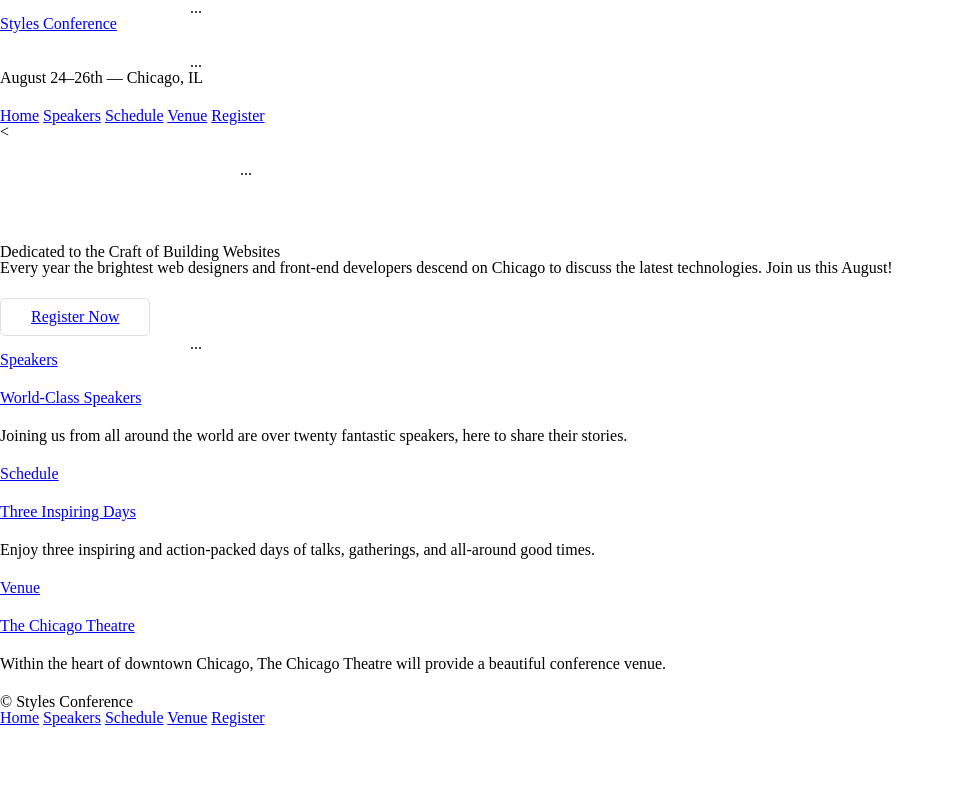
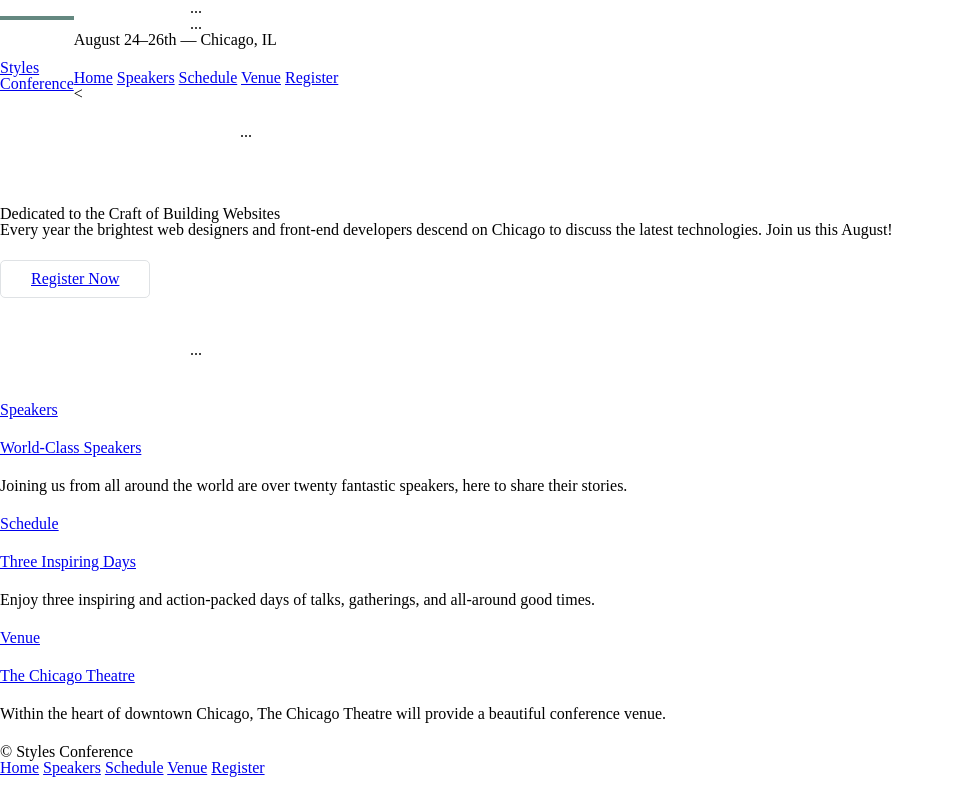
Before and after one commit to 296141-crypto/styles-conference-25, a plain HTML site: page index.html in a window 1280 px wide. Shown: the whole page, without its empty margins (0-954 px from the left). Drawn offline with Linux system fonts and the light colour scheme.

Commit message:
Update index.html

```diff
--- a/index.html
+++ b/index.html
@@ -6,12 +6,12 @@
     <title>Styles Conference</title>
     <link rel="stylesheet" href="assets/stylesheets/main.css">
   </head>
-<header class="container">...</header>
+<header class="container group">...</header>
   <body>
     <!-- Header -->
     <header>
-      <h1>
-        <a href="index.html">Styles Conference</a>
+      <h1 class="logo">
+        <a href="index.html">Styles <br>Conference</a>
       </h1>
       <section class="container">...</section>
       <h3>August 24&ndash;26th &mdash; Chicago, IL</h3>
@@ -39,7 +39,7 @@
     <!-- Teasers -->
 
     <section>
-<footer class="container">...</footer>
+<footer class="primary-footer container group">...</footer>
       <section>
         <a href="speakers.html">
           <h5>Speakers</h5>
```
